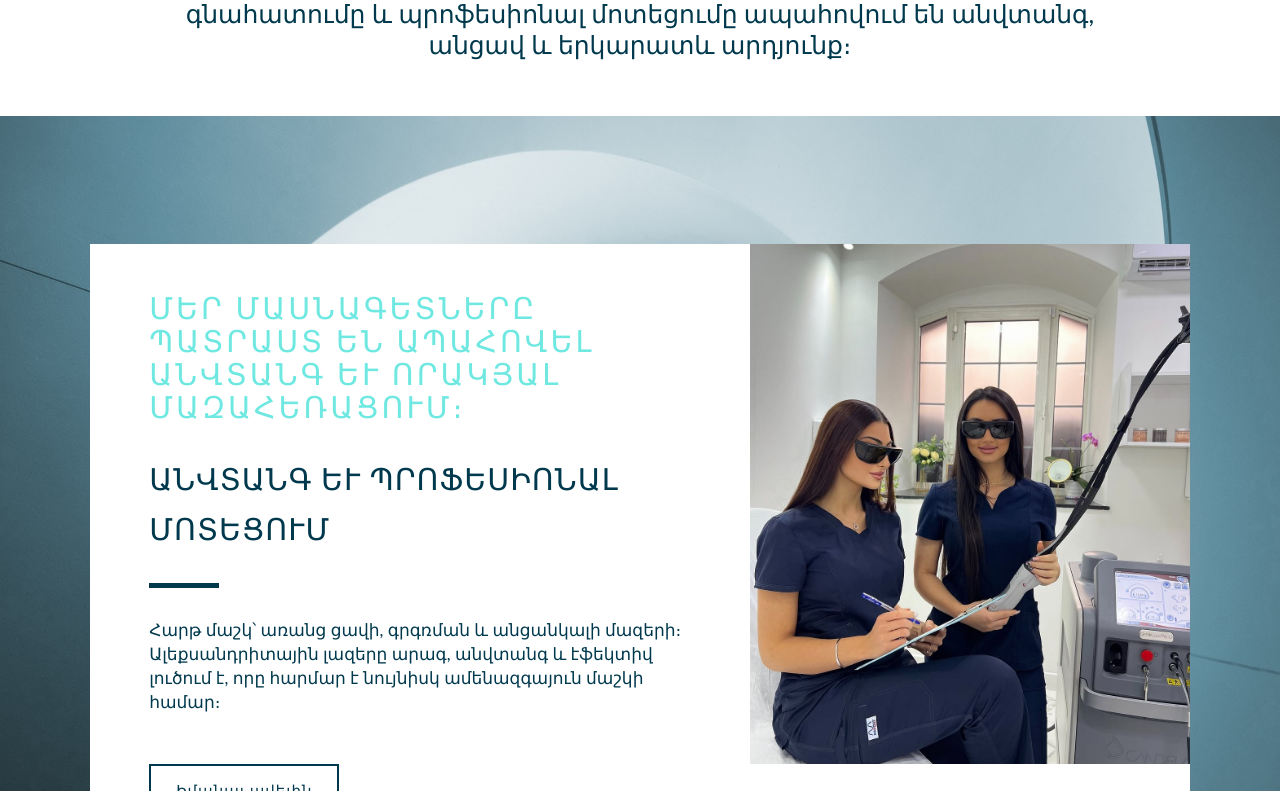
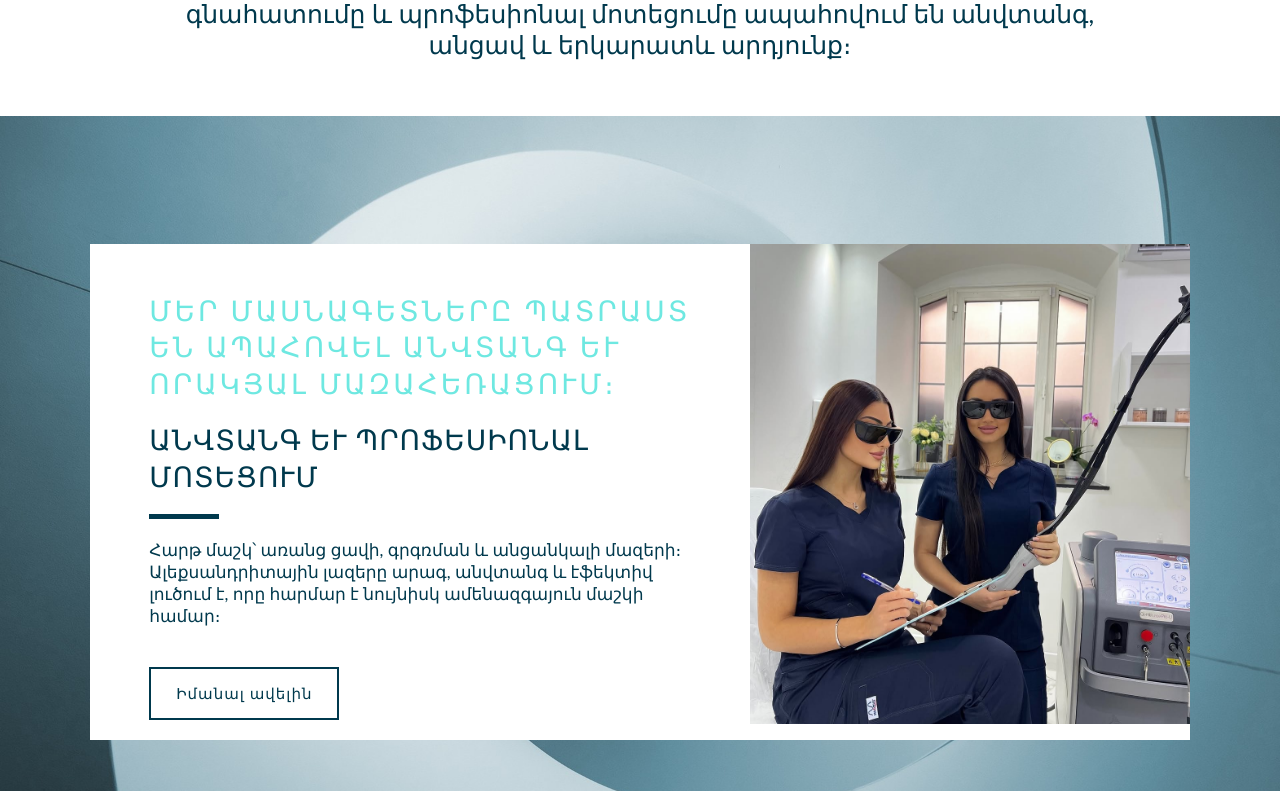
Before and after one commit to hrach347/Medroom-Clinics, a React (Create React App) app in the folder medroom_web/: page /About in a window 1280 px wide. Shown: the part 389-1180 px from the top of the page. Built offline with nearby package versions, Linux system fonts and the light colour scheme.

Commit message:
category card media

```diff
--- a/medroom_web/src/components/CategoryCard/style.module.css
+++ b/medroom_web/src/components/CategoryCard/style.module.css
@@ -22,14 +22,14 @@
   display: flex;
   flex-direction: column;
   align-items: start;
-  padding: 20px;
-  gap: 30px;
+  padding: 20px 0 20px 20px;
+  gap: 20px;
 }
 
 .title {
   color: #6ee8e1;
-  font-size: 30px;
-  line-height: 33px;
+  font-size: 28px;
+  line-height: 1.3;
   font-weight: 400;
   text-transform: uppercase;
   letter-spacing: 3px;
@@ -37,9 +37,9 @@
 }
 .description {
   color: #00394d;
-  font-size: 30px;
+  font-size: 28px;
   font-weight: 400;
-  line-height: 50px;
+  line-height: 1.3;
   letter-spacing: 1px;
   text-transform: uppercase;
   letter-spacing: 1px;
@@ -52,7 +52,7 @@
 .aboutLeftInformation span {
   color: #00394d;
   font-size: 17px;
-  line-height: 24px;
+  line-height: 1.3;
 }
 
 .aboutLeftInformation button {
@@ -68,7 +68,7 @@
 
 .aboutRight {
   width: 40%;
-  height: 65vh;
+  height: 60vh;
   background-position: center;
   background-size: cover;
   background-repeat: no-repeat;
@@ -83,6 +83,9 @@
 } */
 
 @media screen and (max-width: 3000px) and (min-width: 1400px) {
+  .welcomeAbout {
+    width: 70%;
+  }
   .title {
     font-size: 23px;
   }
@@ -91,56 +94,20 @@
     line-height: 40px;
   }
   .aboutRight {
-    height: 55vh;
-  }
-}
-
-@media screen and (max-width: 1200px) {
-  .title {
-    font-size: 20px;
-  }
-  .description {
-    font-size: 25px;
-    line-height: 30px;
-  }
-  .aboutLeftInformation span {
-    font-size: 14px;
-    line-height: 20px;
-  }
-  .aboutLeftInformation button {
-    font-size: 15px;
-    padding: 10px 15px 10px 15px;
-  }
-  .aboutRight {
-    height: 63vh;
+    height: 40vh;
   }
 }
 
 @media screen and (max-width: 1025px) {
-  .aboutLeftInformation {
-    gap: 10px;
-    padding: 10px;
-  }
-  .title {
-    font-size: 16px;
-  }
-  .description {
-    font-size: 19px;
-    line-height: 30px;
-  }
-
-  .aboutLeftInformation span {
-    font-size: 12px;
-    line-height: 16px;
-  }
-  .aboutLeftInformation button {
-    font-size: 13px;
-    padding: 10px;
+  .title, .description {
+    font-size: 24px;
+    line-height: 1.2;
   }
   .aboutRight {
-    height: 25vh;
+    height: auto;
   }
 }
+
 
 @media screen and (max-width: 768px) {
   .welcomeAbout {
--- a/medroom_web/src/ui/AboutPart/style.module.css
+++ b/medroom_web/src/ui/AboutPart/style.module.css
@@ -7,7 +7,7 @@
   padding: 10% 0 10% 0;
   background-position: end;
   background-repeat: no-repeat;
-  background-size: contain;
+  background-size: cover;
   background-color: rgb(248, 246, 246);
 }
 
```
